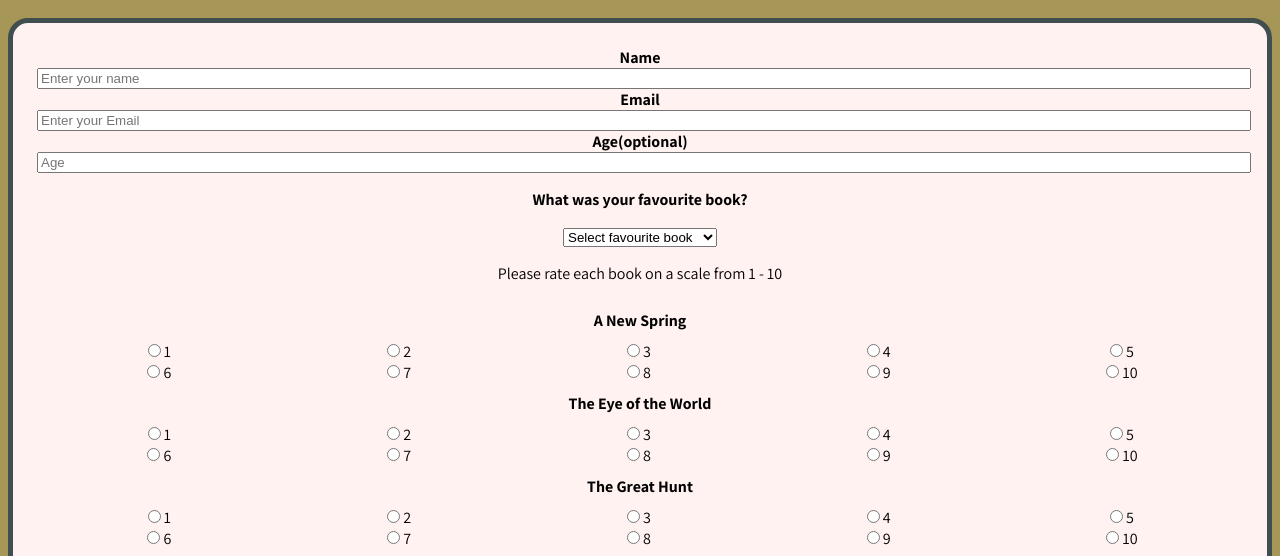
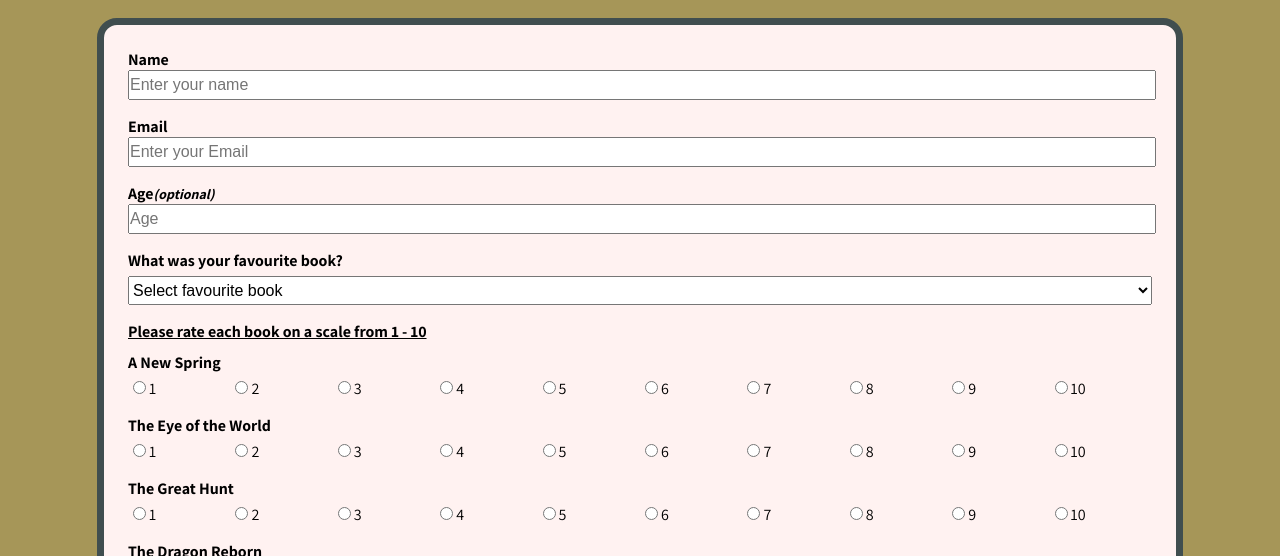
Before and after one commit to Fastion-1024/FCC-Survey-Form, a plain HTML site: page index.html in a window 1280 px wide. Shown: the part 173-729 px from the top of the page. Drawn offline with Linux system fonts and the light colour scheme.

Commit message:
Styling Updated
Finished styling the page in CSS.
Updated the HTML including new classes.
Updated the HTML to include FCC script.

```diff
--- a/CSS/index.css
+++ b/CSS/index.css
@@ -8,6 +8,12 @@
     --main-color: #FFF2F1;
     --secondary-color: #A69658;
     --transition-color: #404E4F;
+    --transition-color-hover: #626F6F;
+    --input-padding: 0.4rem 0 0.4rem 0;
+    --header-font-size: 2.4rem;
+    --subheader-font-size: 1.8rem;
+    --default-font-size: 1.6rem;
+    --small-font-size: 1.4rem;
 }
 
 body {
@@ -27,7 +33,7 @@ header {
 }
 
 header p {
-    font-size: 2.4rem;
+    font-size: var(--header-font-size);
     line-height: 2.4rem;
 }
 
@@ -45,30 +51,56 @@ main {
     margin-right: auto;
 
     padding: 2.4rem;
+    width: 80vw;
 }
 
-#name-label, #email-label, #number-label, .form-group p {
-    font-weight: bold;
+input[type="checkbox"]:hover, input[type="radio"]:hover {
+    transform: scale(1.2);
 }
 
-.form-group input[type=text], input[type=email], input[type=number] {
+button[type="submit"]:hover {
+    background-color: var(--transition-color-hover);
+}
+
+.form-group {
+    margin-bottom: 1.6rem;
+}
+
+.form-group p {
+    font-weight: bold;
+    margin: 0 0 0.5rem 0;
+}
+
+.optional {
+    font-size: var(--small-font-size);
+    font-style: italic;
+}
+
+.form-group #name-label, #email-label, #number-label {
+    font-weight: bold;
+    margin: 0 0 0.5rem 0;
+}
+
+.instruction-text {
+    font-weight: bold;
+    text-decoration: underline;
+    margin: 1.6rem 0 1rem 0;
+}
+
+.form-group input {
+    font-size: var(--default-font-size);
+    padding: var(--input-padding);
+}
+
+.form-group input[type="text"], input[type="email"], input[type="number"] {
     display: block;
     width: 100%;
 }
 
-.form-group textarea {
+.form-group select {
+    font-size: var(--default-font-size);
+    padding: var(--input-padding);
     width: 100%;
-    min-height: 10rem;
-    resize: vertical;
-}
-
-.form-group button {
-    margin-top: 1.6rem;
-    background-color: var(--transition-color);
-    color: #FFFFFF;
-    font-size: 1.8rem;
-    min-width: 10rem;
-    min-height: 4rem;
 }
 
 .radio-container {
@@ -79,11 +111,52 @@ main {
 
 .radio-container p {
     grid-area: 1 / 1 / 1 / span 5;
-    margin: 1rem;
 }
 
 .checkbox-container {
     display: flex;
     flex-direction: column;
-    align-items: left;
 }
+
+.form-group textarea {
+    font-size: var(--default-font-size);
+    width: 100%;
+    min-height: 10rem;
+    resize: vertical;
+}
+
+.form-group button {
+    margin-top: 1.6rem;
+    background-color: var(--transition-color);
+    color: #FFFFFF;
+    font-size: var(--subheader-font-size);
+    min-width: 10rem;
+    min-height: 4rem;
+}
+
+@media only screen and (min-width: 800px) {
+    main {
+        /* Adjust size of the main border */
+        border: 0.7rem;
+        border-style: solid;
+        border-radius: 2rem;
+        border-color: var(--transition-color);
+        background-color: var(--main-color);
+
+        /* Align all text to left, allows room for input controls */
+        text-align: left;
+    }
+
+    .radio-container {
+        grid-template-columns: repeat(10, 1fr);
+        grid-template-rows: auto auto;
+    }
+
+    .radio-container p {
+        grid-area: 1 / 1 / 1 / span 10;
+    }
+
+    .submit-group {
+        text-align: center;
+    }
+}
--- a/index.html
+++ b/index.html
@@ -53,7 +53,7 @@
                 </select>
             </div>
 
-            <p>Please rate each book on a scale from 1 - 10</p>
+            <p class="instruction-text">Please rate each book on a scale from 1 - 10</p>
             <div class="form-group radio-container">
                 <p>A New Spring</p>
                 <label>
@@ -506,12 +506,12 @@
             </div>
 
             <div class="form-group">
-                <p>Any comments or suggestions?</p>
+                <p>Any comments or thoughts on "The Wheel of Time" series?</p>
                 <textarea id="comments" class="input-textarea" name="comment"
                     placeholder="Enter your comment here..."></textarea>
             </div>
 
-            <div class="form-group">
+            <div class="form-group submit-group">
                 <button type="submit" id="submit" class="submit-button">
                     Submit
                 </button>
@@ -519,9 +519,7 @@
 
         </form>
     </main>
-    <footer>
-
-    </footer>
+    <script src="https://cdn.freecodecamp.org/testable-projects-fcc/v1/bundle.js"></script>
 </body>
 
 </html>
```
